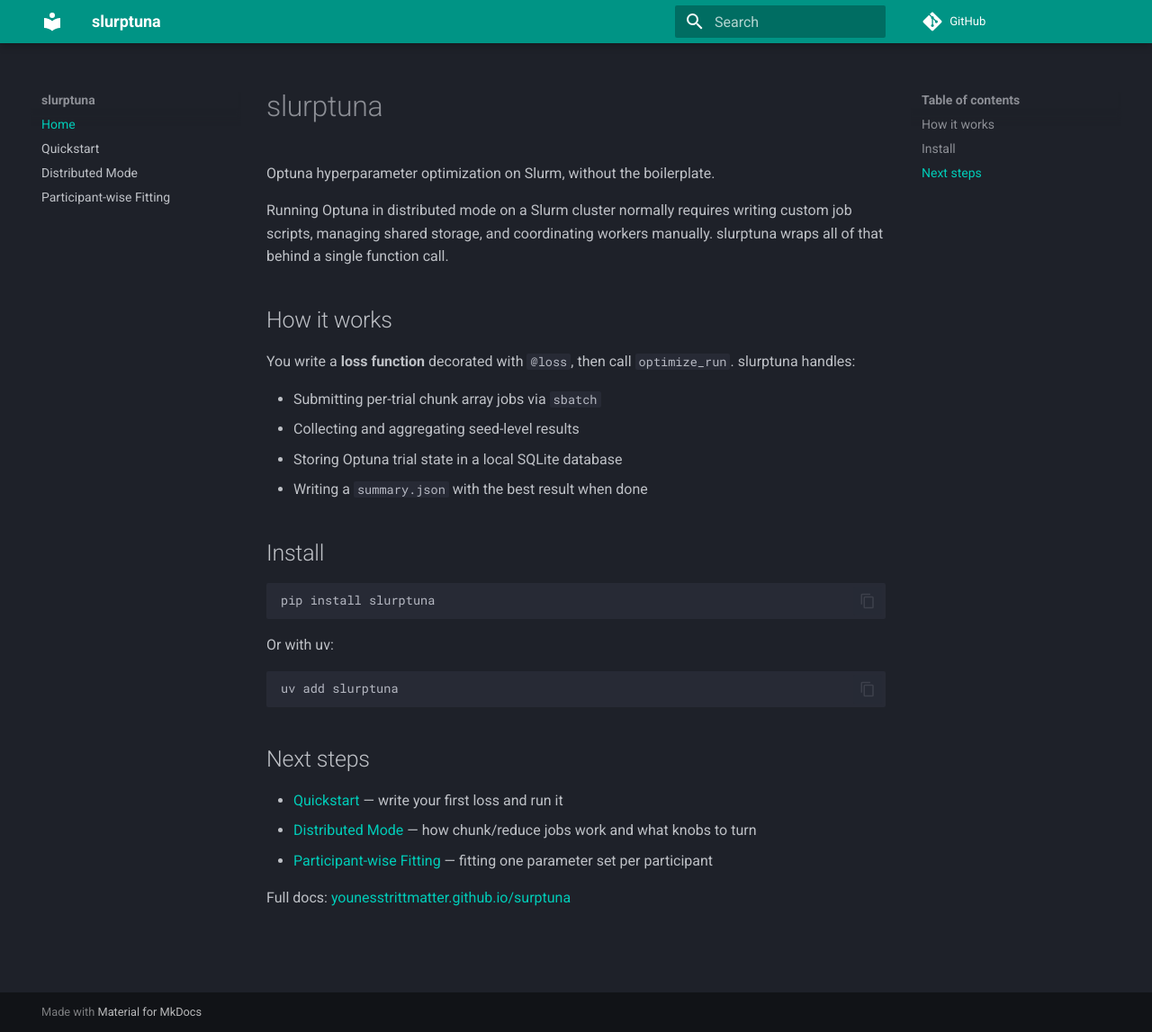
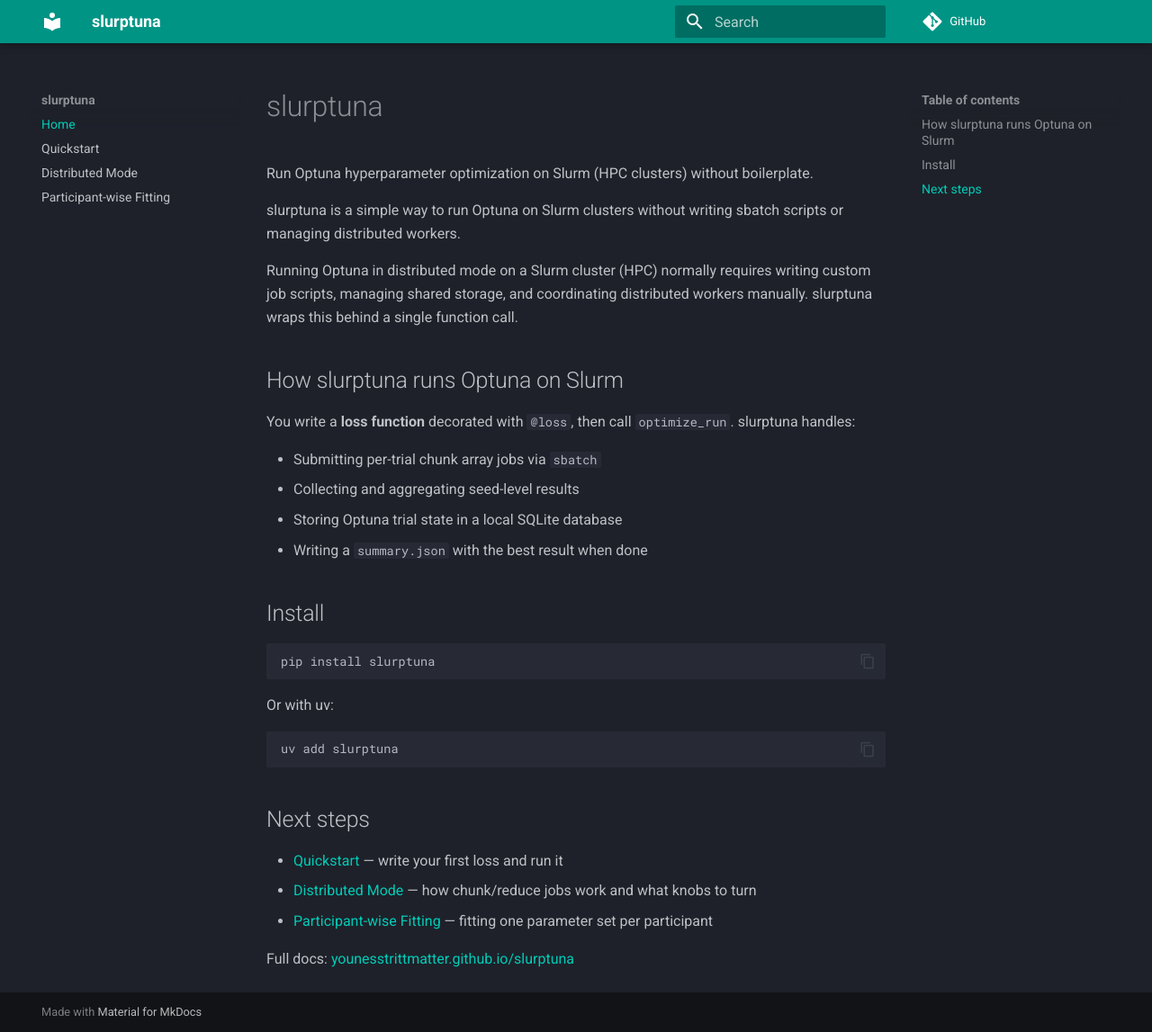
Before and after one commit to younesStrittmatter/slurptuna, an MkDocs documentation site: the page built from docs/index.md, in a window 1280 px wide and 1147 px high. Shown: the whole window at 90% size. Built offline with MkDocs 1.6.1 and Material for MkDocs 9.7.7, drawn with Linux system fonts in a browser that asks for light colours; comment, search, counter and statistics services are not loaded.

Commit message:
updated documentation

```diff
--- a/docs/index.md
+++ b/docs/index.md
@@ -1,12 +1,14 @@
 # slurptuna
 
-Optuna hyperparameter optimization on Slurm, without the boilerplate.
+Run Optuna hyperparameter optimization on Slurm (HPC clusters) without boilerplate.
 
-Running Optuna in distributed mode on a Slurm cluster normally requires writing
-custom job scripts, managing shared storage, and coordinating workers manually.
-slurptuna wraps all of that behind a single function call.
+slurptuna is a simple way to run Optuna on Slurm clusters without writing sbatch scripts or managing distributed workers.
 
-## How it works
+Running Optuna in distributed mode on a Slurm cluster (HPC) normally requires writing
+custom job scripts, managing shared storage, and coordinating distributed workers manually.
+slurptuna wraps this behind a single function call.
+
+## How slurptuna runs Optuna on Slurm
 
 You write a **loss function** decorated with `@loss`, then call `optimize_run`.
 slurptuna handles:
@@ -34,4 +36,4 @@
 - [Distributed Mode](distributed.md) — how chunk/reduce jobs work and what knobs to turn
 - [Participant-wise Fitting](participant-wise.md) — fitting one parameter set per participant
 
-Full docs: [younesstrittmatter.github.io/surptuna](https://younesstrittmatter.github.io/surptuna)
+Full docs: [younesstrittmatter.github.io/slurptuna](https://younesstrittmatter.github.io/slurptuna)
```
Also changed, not shown: CONTRIBUTING.md (+2 -2 lines), README.md (+19 -5 lines).
